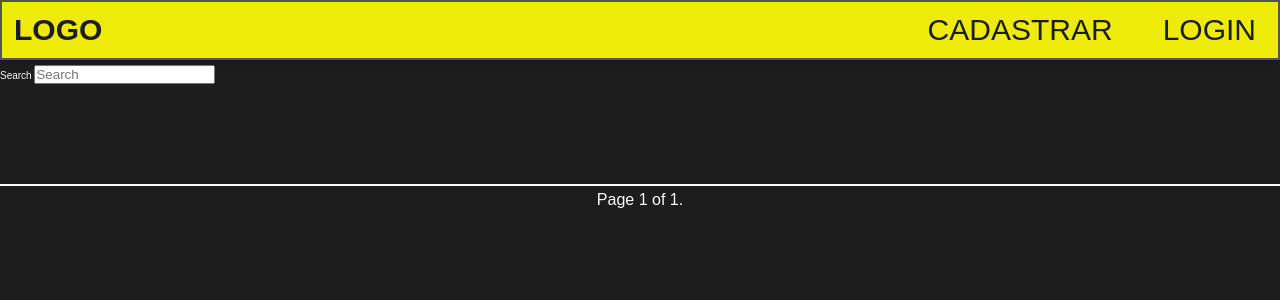
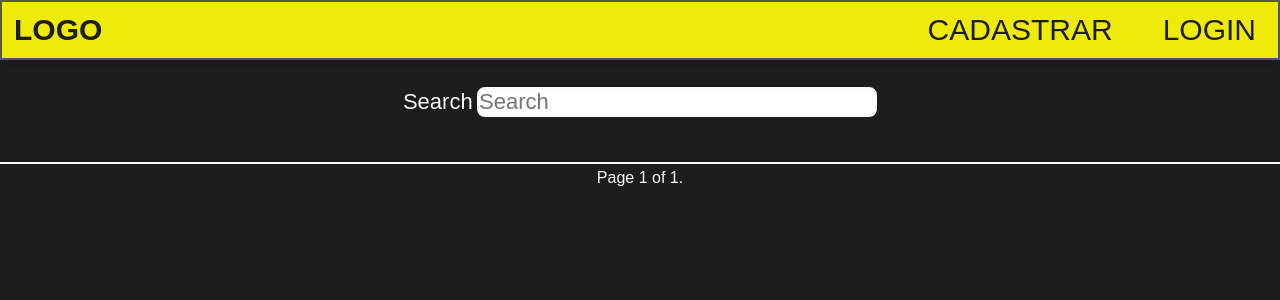
Before and after one commit to Josmateussilva0110/Cadastro_Django, a Django app: page /list_users/ in a window 1280 px wide. Shown: the top 300 px of the page. Run offline with Django 5.2, Linux system fonts and the light colour scheme.

Commit message:
pesquisa implementada

```diff
--- a/base_static/global/css/styles.css
+++ b/base_static/global/css/styles.css
@@ -270,7 +270,7 @@ p {
 }
 
 .user-cards {
-    margin-top: 10rem;
+    margin-top: 2.3rem;
     display: flex;
     flex-wrap: wrap;
     gap: 10px;
@@ -283,7 +283,7 @@ p {
     border: 1px solid #ddd;
     width: auto;
     margin: 0.8rem 0.8rem;
-    padding: 18px;
+    padding: 25px;
     border-radius: 10px;
     width: 300px;
     background-color: var(--white-color);
@@ -298,7 +298,7 @@ p {
 }
 
 .card p {
-    margin: 8px 0;
+    margin: 10px 0;
     color: var(--black-color);
 }
 
@@ -322,3 +322,28 @@ p {
     display: block;
     padding: 0.5rem;
 }
+
+.search-content {
+    text-align: center;
+    padding-top: 2.2rem;
+    padding-bottom: 2.2rem;
+    font-size: medium;
+}
+
+.search-label {
+    font-size: 2.2rem;
+}
+
+.search-content input {
+    width: 40rem;
+    font-size: 2.2rem;
+    border: 2px solid var(--white-color);
+    transition: border-color 2000ms ease-in-out;
+    border-radius: 8px;
+}
+
+.search-content input:hover {
+    outline: none;
+    border-color: var(--yellow-color);
+    box-shadow: 0 0 0 2px var(--yellow-color);
+}
--- a/cadastro/templates/cadastro/base.html
+++ b/cadastro/templates/cadastro/base.html
@@ -27,6 +27,5 @@
         </div>
     </aside>
     {% block content %}{% endblock content %}
-    {% include 'cadastro/partials/pagination.html' %}
 </body>
 </html>
--- a/cadastro/templates/cadastro/pages/list_users.html
+++ b/cadastro/templates/cadastro/pages/list_users.html
@@ -4,9 +4,9 @@
 <div class="menu-spacing"></div>
 
 <div>
-    <form action="#" method="get">
+    <form action=" {% url "cadastro:search" %}" method="get">
         <div class="search-content">
-            <label class="sr-only" id="search-label" for="search-input">Search</label>
+            <label class="search-label" id="search-label" for="search-input">Search</label>
             <input type="search" name="search" id="search-input" placeholder="Search" value="{{ search_value }}">
 
         </div>
@@ -23,4 +23,5 @@
         </div>
     {% endfor %}
 </div>
+{% include 'cadastro/partials/pagination.html' %}
 {% endblock content %}
--- a/cadastro/urls.py
+++ b/cadastro/urls.py
@@ -9,4 +9,5 @@ urlpatterns = [
     path('login/', login_user, name='login_user'),
     path('logout/', logout_user, name='logout_user'),
     path('list_users/', list_users, name='list_users'),
+    path('search/', search, name='search'),
 ]
--- a/cadastro/views.py
+++ b/cadastro/views.py
@@ -6,7 +6,11 @@ from django.contrib.auth import authenticate, login, logout
 from django.http import HttpResponseRedirect
 from django.contrib.auth.models import User
 from django.core.paginator import Paginator
+from django.db.models import Q
+from django.http import Http404
 
+
+PER_PAGE = 8
 
 
 def index(request):
@@ -59,9 +63,26 @@ def logout_user(request):
 def list_users(request):
     context = dict()
     users = User.objects.filter(is_staff=False).order_by('-id')
-    paginator = Paginator(users, 9)
+    paginator = Paginator(users, PER_PAGE)
     page_number = request.GET.get("page")
     page_obj = paginator.get_page(page_number)
     context['page_obj'] = page_obj
     context['page_title'] = 'Lista de Usuários'
     return render(request, 'cadastro/pages/list_users.html', context)
+
+
+def search(request):
+    context = dict()
+    search_value = request.GET.get('search', '').strip()
+
+    users = User.objects.filter(Q(username__icontains=search_value) | Q(first_name__icontains=search_value) | Q(email__icontains=search_value) | Q(last_name__icontains=search_value)).filter(is_staff=False)
+
+    paginator = Paginator(users, PER_PAGE)
+    page_number = request.GET.get('page')
+    page_obj = paginator.get_page(page_number)
+
+    context['page_title'] = f'{search_value[:20]}'
+    context['search_value'] = search_value
+    context['page_obj'] = page_obj
+
+    return render(request, 'cadastro/pages/list_users.html', context)
```
